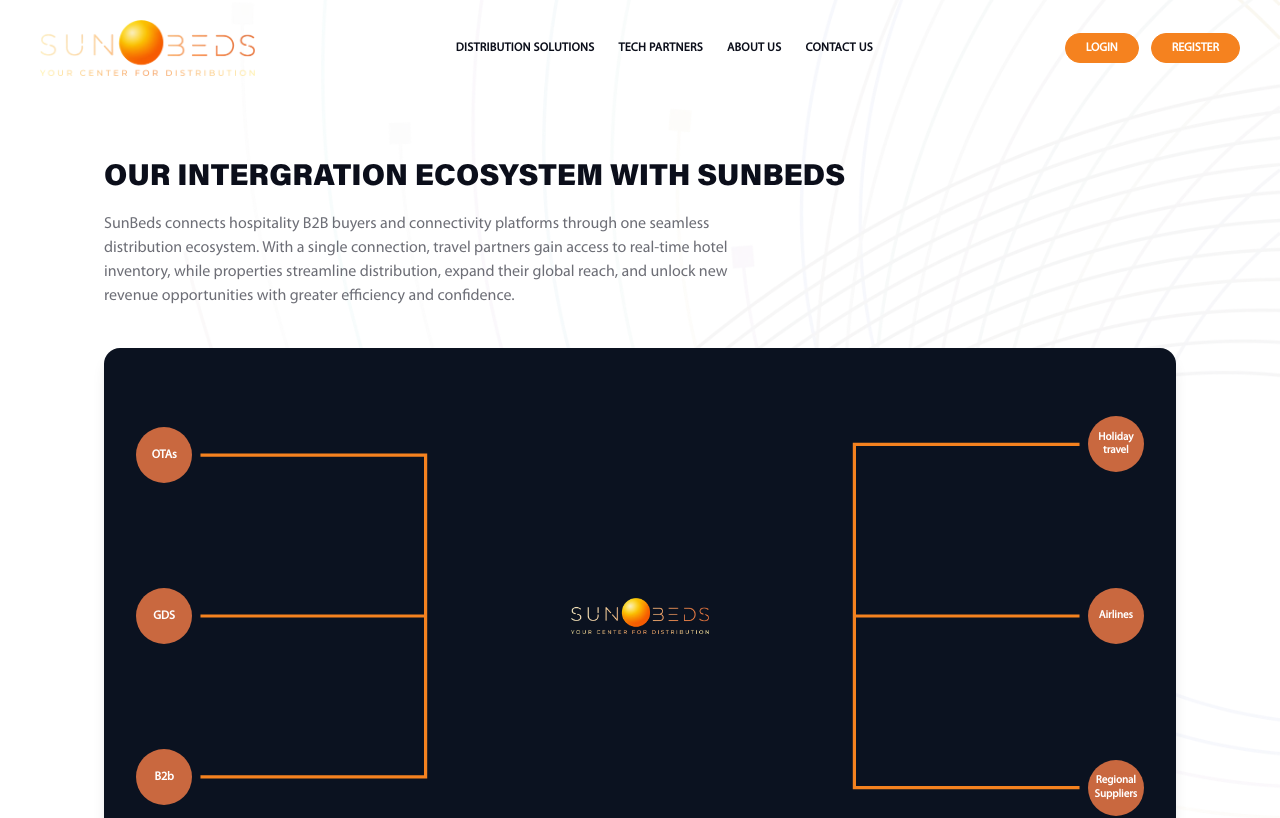
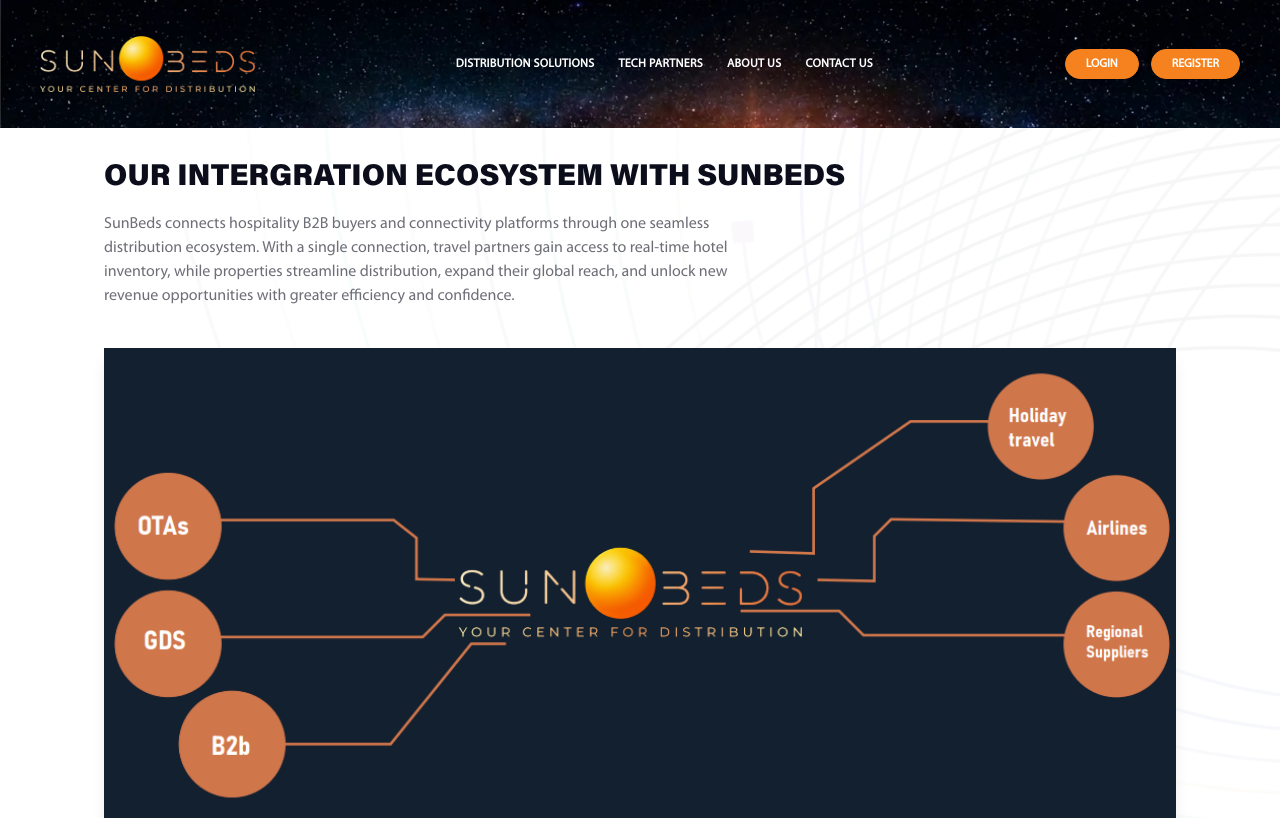
Before and after one commit to krishpanara/sunbeds, a Next.js app: page /tech-partners in a window 1280 px wide. Shown: the top 818 px of the page. Built offline with nearby package versions, Linux system fonts and the light colour scheme.

Commit message:
feat: add new images and enhance UI components for improved design

```diff
--- a/src/components/BuildFuture.tsx
+++ b/src/components/BuildFuture.tsx
@@ -13,11 +13,11 @@
       />
       <div className="absolute inset-0 bg-gradient-to-b from-black/35 via-black/10 to-black/45" />
       <div className="relative mx-auto max-w-2xl px-6">
-        <h2 className="text-3xl font-bold text-white drop-shadow-md sm:text-4xl">
+        <h2 className="text-3xl font-bold uppercase text-white drop-shadow-md sm:text-4xl">
           Build the Future of <span className="text-[#f5821f]">Hotel Distribution</span>
         </h2>
         <p className="mt-5 text-white drop-shadow-md">
-          Join Sunbeds and be part of a team that&apos;s redefining global hospitality
+          Join SunBeds and be part of a team that&apos;s redefining global hospitality
           through innovation, technology, and meaningful partnerships. Explore
           opportunities to grow your career while making an impact across the
           travel industry.
--- a/src/components/Discover.tsx
+++ b/src/components/Discover.tsx
@@ -11,7 +11,7 @@
         className="pointer-events-none object-cover opacity-[0.07]"
         sizes="100vw"
       />
-      <div className="relative mx-auto max-w-4xl px-6 lg:px-10">
+      <div className="relative mx-auto max-w-6xl ">
         <h2 className="text-2xl font-bold text-[#0b0e1a] sm:text-3xl">
           DISCOVER <span className="text-[#f5821f]">THE EXPERIENCE</span>
         </h2>
@@ -24,7 +24,7 @@
           CREATING CONNECTIONS <span className="text-[#f5821f]">WITHOUT BOUNDERIES</span>
         </h3>
 
-        <div className="mt-8 flex flex-col items-start gap-6 sm:flex-row sm:items-center">
+        <div className="mt-12 flex flex-col items-start gap-8 sm:flex-row sm:items-center sm:gap-10">
           <div className="relative h-28 w-28 shrink-0 overflow-hidden rounded-2xl sm:h-32 sm:w-32">
             <Image
               src="/images/globe-network.png"
@@ -35,15 +35,17 @@
             />
           </div>
 
+          <div className="flex flex-col items-start gap-3 sm:flex-row sm:items-center">
             <p className="shrink-0 text-4xl font-bold text-[#0b0e1a] sm:text-5xl">10k+</p>
 
             <div>
               <p className="font-bold text-[#0b0e1a]">DISTRIBUTION &amp; ACTIVE BUYERS</p>
               <p className="mt-1 max-w-md text-sm text-[#0b0e1a]/60">
-              Distributing to B2B, Tour Operators, Closed User Groups, OTA and
-              Agencies Network/Retail Travel Agencies
+                Distributing Hotel Inventory Across B2B Travel Networks, OTAs, Tour
+                Operators, and Agencies
               </p>
               <div className="mt-3 h-0.5 w-36 bg-[#f5821f]" />
+            </div>
           </div>
         </div>
       </div>
--- a/src/components/FeatureCard.tsx
+++ b/src/components/FeatureCard.tsx
@@ -1,17 +1,23 @@
 import Image from "next/image";
+import IconBadge from "./partners/IconBadge";
 
 type FeatureCardProps = {
   icon: string;
   title: string;
   description: string;
+  badge?: boolean;
 };
 
-export default function FeatureCard({ icon, title, description }: FeatureCardProps) {
+export default function FeatureCard({ icon, title, description, badge = false }: FeatureCardProps) {
   return (
     <div className="flex min-h-24 gap-4">
-      <div className="flex h-11 w-11 shrink-0 items-start justify-center pt-0.5">
-        <Image src={icon} alt="" width={44} height={44} className="object-contain" />
-      </div>
+      {badge ? (
+        <IconBadge src={icon} size={48} />
+      ) : (
+        <div className="flex h-11 w-11 shrink-0 items-start justify-center pt-0.5">
+          <Image src={icon} alt="" width={44} height={44} className="object-contain" />
+        </div>
+      )}
       <div>
         <h4 className="font-semibold text-[#0b0e1a]">{title}</h4>
         <p className="mt-1 max-w-md text-sm text-[#0b0e1a]/60">{description}</p>
--- a/src/components/Fingertips.tsx
+++ b/src/components/Fingertips.tsx
@@ -6,8 +6,8 @@
     <section className="bg-white py-20">
       <div className="mx-auto grid max-w-7xl items-center gap-12 px-6 lg:grid-cols-2 lg:px-10">
         <div>
-          <h2 className="text-3xl font-semibold text-[#0b0e1a] sm:text-4xl">
-            Everything at your <span className="text-[#f5821f]">Fingertips</span>
+          <h2 className="text-3xl font-bold text-[#0b0e1a] sm:text-4xl">
+            EVERYTHING AT YOUR <span className="text-[#f5821f]">FINGERTIPS</span>
           </h2>
           <p className="mt-4 max-w-lg text-[#0b0e1a]/60">
             One platform. Endless possibilities. A seamless experience from start
@@ -15,16 +15,16 @@
           </p>
 
           <div className="mt-10">
-            <h3 className="text-xl font-semibold text-[#0b0e1a]">Reliability</h3>
+            <h3 className="text-xl font-bold text-[#0b0e1a]">RELIABILITY</h3>
             <p className="mt-3 max-w-lg text-[#0b0e1a]/60">
               Empowering travelers to book with confidence and enabling
               accommodation partners to connect with a wider audience.
             </p>
             <Link
-              href="/about"
+              href="/contact"
               className="mt-6 inline-block rounded-full bg-[#f5821f] px-7 py-3 text-sm font-semibold text-white transition-colors hover:bg-[#d96f14]"
             >
-              Learn more
+              Request a Demo
             </Link>
           </div>
         </div>
--- a/src/components/HotelsSection.tsx
+++ b/src/components/HotelsSection.tsx
@@ -46,7 +46,7 @@
 
         {/* Heading */}
 
-        <h2 className="max-w-4xl text-3xl font-extrabold uppercase leading-tight text-[#111] md:text-5xl">
+        <h2 className="max-w-2xl text-2xl font-bold uppercase leading-tight text-[#111] md:text-3xl">
           TAKE YOUR HOTELS TO{" "}
           <span className="text-[#F58220]">
             THE NEXT LEVEL
@@ -65,6 +65,7 @@
                 <FeatureCard
                   key={feature.title}
                   {...feature}
+                  badge
                 />
               ))}
 
--- a/src/components/Navbar.tsx
+++ b/src/components/Navbar.tsx
@@ -1,5 +1,6 @@
 "use client";
 
+import Image from "next/image";
 import Link from "next/link";
 import { useState } from "react";
 import Logo from "./Logo";
@@ -21,14 +22,25 @@
 
   return (
     <header className="absolute inset-x-0 top-0 z-30 w-full bg-transparent">
-      <nav className="mx-auto flex max-w-7xl items-center justify-between gap-4 px-6 py-5 lg:px-10">
+      {!isDark && (
+        <Image
+          src="/images/header-bg.jpg"
+          alt=""
+          fill
+          priority
+          aria-hidden
+          className="pointer-events-none -z-10 object-cover"
+          sizes="100vw"
+        />
+      )}
+      <nav className="mx-auto flex max-w-7xl items-center justify-between gap-4 px-6 py-7 lg:px-10 lg:py-9">
         <Link href="/" onClick={() => setOpen(false)}>
           <Logo />
         </Link>
 
         <ul
           className={`hidden items-center gap-6 text-xs font-semibold tracking-wide lg:flex ${
-            isDark ? "text-white" : "text-[#0b0e1a]"
+            isDark ? "text-white" : "text-white"
           }`}
         >
           {links.map((link) => (
@@ -64,7 +76,7 @@
           aria-label="Toggle menu"
           aria-expanded={open}
           className={`flex h-10 w-10 shrink-0 items-center justify-center rounded-full border transition-colors lg:hidden ${
-            isDark ? "border-white/60 text-white" : "border-[#0b0e1a]/40 text-[#0b0e1a]"
+            isDark ? "border-white/60 text-white" : "border-white/60 text-white"
           }`}
         >
           <svg
--- a/src/components/partners/EcosystemDiagram.tsx
+++ b/src/components/partners/EcosystemDiagram.tsx
@@ -1,65 +1,15 @@
 import Image from "next/image";
-
-const leftNodes = [
-  { label: "OTAs", top: "20%" },
-  { label: "GDS", top: "50%" },
-  { label: "B2b", top: "80%" },
-];
-
-const rightNodes = [
-  { label: "Holiday travel", top: "18%" },
-  { label: "Airlines", top: "50%" },
-  { label: "Regional Suppliers", top: "82%" },
-];
 
 export default function EcosystemDiagram() {
   return (
-    <div className="relative aspect-2/1 w-full overflow-hidden rounded-2xl bg-[#0b1220] shadow-lg">
-      <svg
-        viewBox="0 0 100 50"
-        preserveAspectRatio="none"
-        className="absolute inset-0 h-full w-full"
-        aria-hidden
-      >
-        <g stroke="#f5821f" strokeWidth="0.3" fill="none">
-          <path d="M9 10 H30 V25" />
-          <path d="M9 25 H30" />
-          <path d="M9 40 H30 V25" />
-          <path d="M91 9 H70 V25" />
-          <path d="M91 25 H70" />
-          <path d="M91 41 H70 V25" />
-        </g>
-      </svg>
-
-      <div className="absolute left-1/2 top-1/2 flex -translate-x-1/2 -translate-y-1/2 flex-col items-center">
-        <span className="relative block h-9 w-36">
-          <Image src="/images/logo.png" alt="SunBeds" fill className="object-contain" sizes="144px" />
-        </span>
-      </div>
-
-      {leftNodes.map((n) => (
-        <div
-          key={n.label}
-          className="absolute flex -translate-y-1/2 items-center gap-2"
-          style={{ left: "3%", top: n.top }}
-        >
-          <span className="flex h-11 w-11 shrink-0 items-center justify-center rounded-full bg-[#c9683f] text-[10px] font-bold text-white sm:h-14 sm:w-14 sm:text-xs">
-            {n.label}
-          </span>
-        </div>
-      ))}
-
-      {rightNodes.map((n) => (
-        <div
-          key={n.label}
-          className="absolute flex -translate-y-1/2 items-center gap-2"
-          style={{ right: "3%", top: n.top }}
-        >
-          <span className="flex h-11 w-11 shrink-0 items-center justify-center rounded-full bg-[#c9683f] text-center text-[9px] font-bold leading-tight text-white sm:h-14 sm:w-14 sm:text-[11px]">
-            {n.label}
-          </span>
-        </div>
-      ))}
+    <div className="relative aspect-1057/479 w-full overflow-hidden  bg-[#0b1220] shadow-lg">
+      <Image
+        src="/images/diagram.png"
+        alt="SunBeds integration ecosystem connecting OTAs, GDS, B2B, Holiday Travel, Airlines, and Regional Suppliers"
+        fill
+        className="object-cover"
+        sizes="(min-width: 1024px) 900px, 100vw"
+      />
     </div>
   );
 }
```
Also changed, not shown: src/components/DistributionPartnersSection.tsx (+90 -16 lines), src/components/Hero.tsx (+8 -8 lines), public/images/diagram.png (added), public/images/header-bg.jpg (added). Lines whose indentation alone changed are shown as unchanged.
